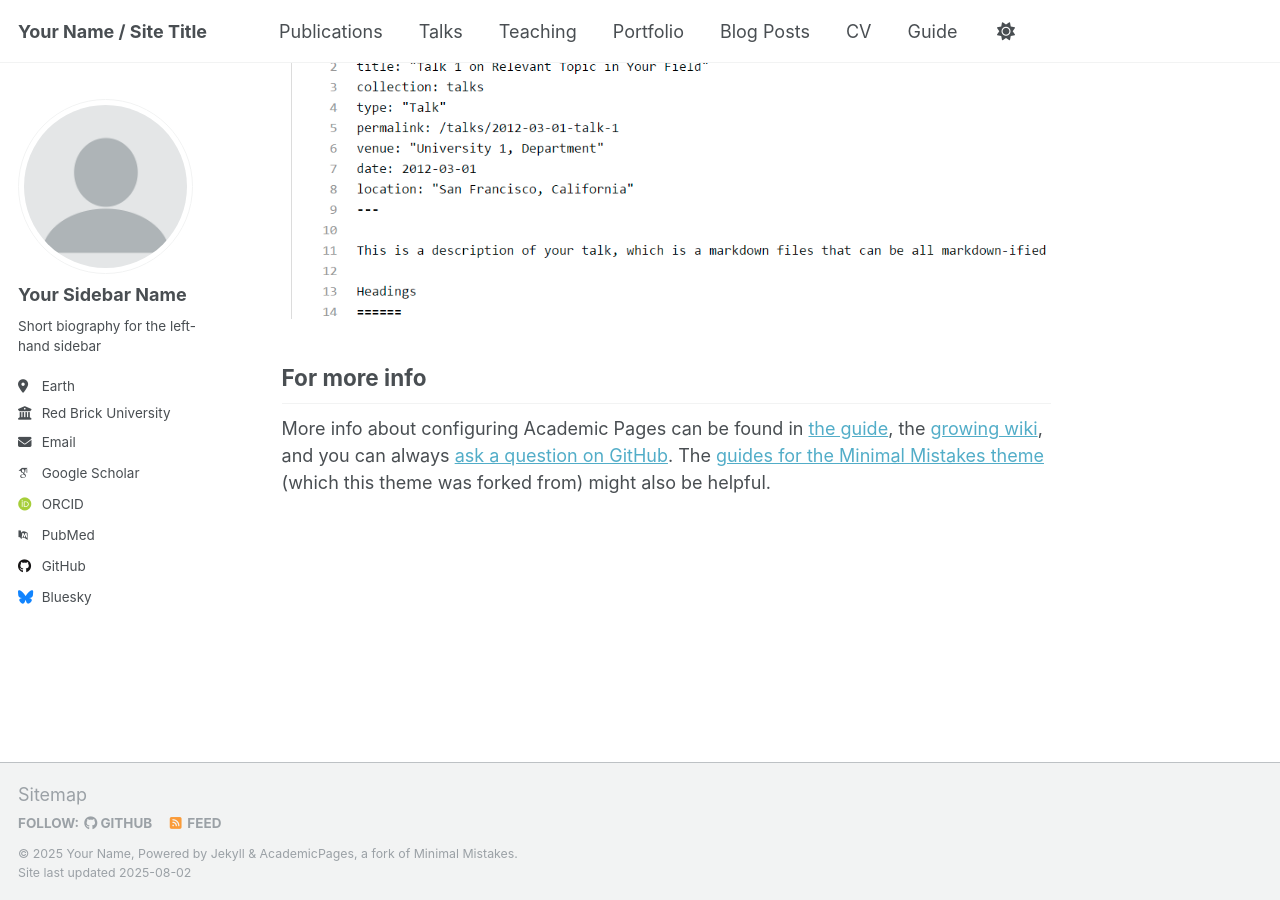
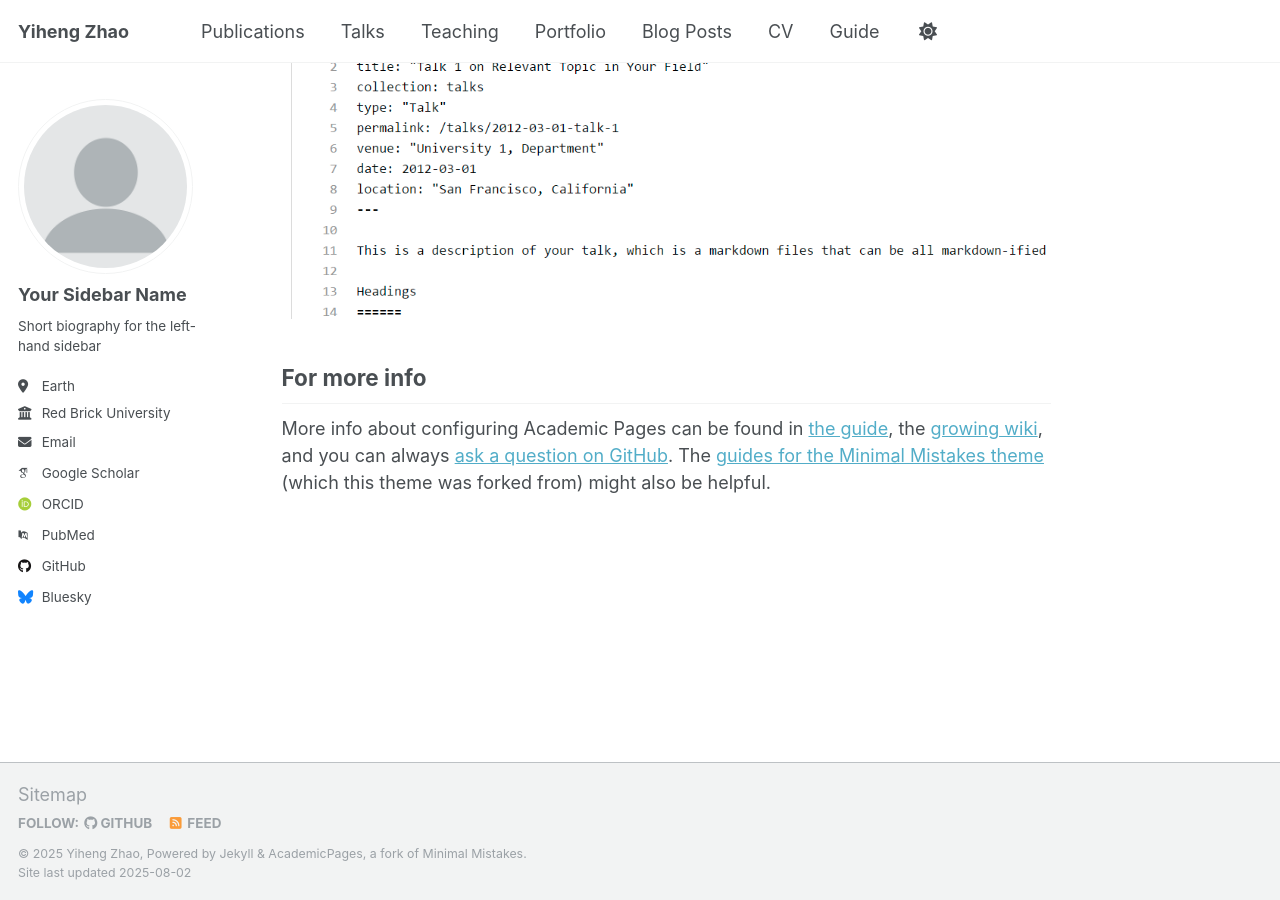
Before and after one commit to Trzyh/Trzyh.github.io, a Jekyll site: the page built from _pages/about.md, in a window 1280 px wide and 900 px high, scrolled down 2880 px. Built offline with Jekyll 4.4.1, drawn with Linux system fonts in a browser that asks for light colours; some web fonts are replaced; a script that is not in the unit is left out.

Commit message:
Update _config.yml

```diff
--- a/_config.yml
+++ b/_config.yml
@@ -9,9 +9,9 @@
 # Basic Site Settings
 locale                   : "en-US"
 site_theme               : "default"
-title                    : "Your Name / Site Title"
+title                    : "Yiheng Zhao"
 title_separator          : "-"
-name                     : &name "Your Name"
+name                     : &name "Yiheng Zhao"
 description              : &description "personal description"
 url                      : https://academicpages.github.io # the base hostname & protocol for your site e.g. "https://[your GitHub username].github.io" or if you already have some other page hosted on Github then use "https://[your GitHub username].github.io/[Your Repo Name]"
 baseurl                  : "" # the subpath of your site, e.g. "/blog"
```
